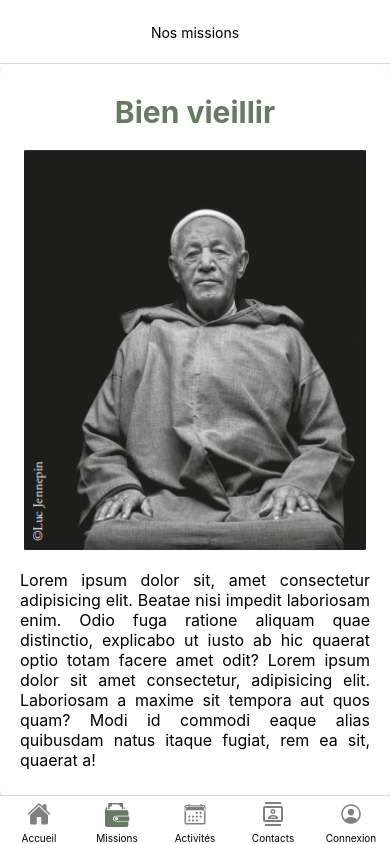
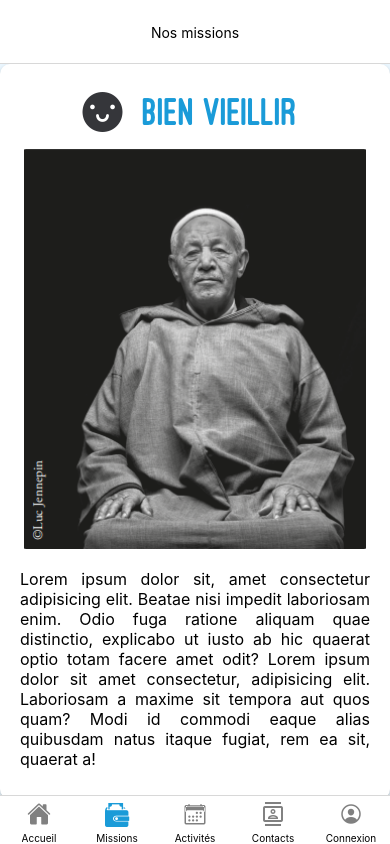
Before and after one commit to Esteban-x/Application-Chibanis, a React Native app: screen /Missions in a window 390 px wide. Built offline with nearby package versions, Linux system fonts and the light colour scheme.

Commit message:
missionScreen color change

```diff
--- a/StackNavigator.js
+++ b/StackNavigator.js
@@ -41,20 +41,20 @@ const StackNavigator = () => {
         }} />
         <Tab.Screen name="Missions" component={MissionScreen} options={{
           tabBarLabel: "Missions", tabBarLabelStyle: { color: "black" }, headerShown: true, tabBarIcon: ({ focused }) => focused ?
-            (<Fontisto name="wallet" size={24} color="#677A63" />) : (<Fontisto name="wallet" size={24} color="gray" />)
+            (<Fontisto name="wallet" size={24} color="#1A9BD8" />) : (<Fontisto name="wallet" size={24} color="gray" />)
         }} />
         <Tab.Screen name="Activity" component={ActivityScreen} options={{
           tabBarLabel: "Activités", tabBarLabelStyle: { color: "black" }, headerShown: true, tabBarIcon: ({ focused }) => focused ?
-            (<Ionicons name="calendar" size={24} color="#DF5C40" />) : (<Ionicons name="calendar-outline" size={24} color="gray" />)
+            (<Ionicons name="calendar" size={24} color="#1A9BD8" />) : (<Ionicons name="calendar-outline" size={24} color="gray" />)
         }} />
         <Tab.Screen name="Contact" component={ContactScreen} options={{
           tabBarLabel: "Contacts", tabBarLabelStyle: { color: "black" }, headerShown: false, tabBarIcon: ({ focused }) => focused ?
-            (<MaterialCommunityIcons name="contacts" size={24} color="#257CDF" />) : (<MaterialCommunityIcons name="contacts-outline" size={24} color="gray" />)
+            (<MaterialCommunityIcons name="contacts" size={24} color="#1A9BD8" />) : (<MaterialCommunityIcons name="contacts-outline" size={24} color="gray" />)
         }} />
         {isUserLoggedIn && (
           <Tab.Screen name="Chat" component={UsersScreen} options={{
             tabBarLabel: "Chat", tabBarLabelStyle: { color: "black" }, headerShown: true, tabBarIcon: ({ focused }) => focused ?
-              (<Ionicons name="chatbox-ellipses" size={24} color="#80DEA1" />) : (<Ionicons name="chatbox-ellipses-outline" size={24} color="gray" />)
+              (<Ionicons name="chatbox-ellipses" size={24} color="#1A9BD8" />) : (<Ionicons name="chatbox-ellipses-outline" size={24} color="gray" />)
           }} />
         )}
         {isUserLoggedIn && (
@@ -68,7 +68,7 @@ const StackNavigator = () => {
         )}
         <Tab.Screen name={isUserLoggedIn ? "Profile" : "Login"} component={isUserLoggedIn ? ProfileScreen : LoginScreen} options={{
           tabBarLabel: isUserLoggedIn ? "Compte" : "Connexion", tabBarLabelStyle: { color: "black" }, headerShown: true, tabBarIcon: ({ focused }) => focused ?
-            (<Ionicons name="person-circle-outline" size={24} color="#FB8916" />) : (<Ionicons name="person-circle-outline" size={24} color="gray" />)
+            (<Ionicons name="person-circle-outline" size={24} color="#1A9BD8" />) : (<Ionicons name="person-circle-outline" size={24} color="gray" />)
         }} />
         {isUserLoggedIn && (
           <Tab.Screen name="EditProfile" component={EditProfileScreen} options={{ tabBarButton: () => null, tabBarStyle: { display: "none" } }} />
--- a/package.json
+++ b/package.json
@@ -29,8 +29,10 @@
     "react-native-calendars": "^1.1302.0",
     "react-native-date-picker": "^4.3.4",
     "react-native-dropdown-picker": "^5.4.6",
+    "react-native-file-viewer": "^2.1.5",
     "react-native-gifted-chat": "^2.4.0",
-    "react-native-responsive-screen": "^1.4.2"
+    "react-native-responsive-screen": "^1.4.2",
+    "rn-fetch-blob": "^0.12.0"
   },
   "devDependencies": {
     "@babel/core": "^7.20.0"
--- a/screens/HomeScreen.js
+++ b/screens/HomeScreen.js
@@ -3,8 +3,8 @@ import React, { useState } from 'react'
 import { useEffect, useContext, useCallback } from 'react'
 import { UserType } from '../UserContext'
 import base64 from 'react-native-base64'
-import * as Font from 'expo-font';
-import { Ionicons } from '@expo/vector-icons';
+import * as Font from 'expo-font'
+import { Ionicons } from '@expo/vector-icons'
 import { heightPercentageToDP as hp, widthPercentageToDP as wp } from 'react-native-responsive-screen';
 import AsyncStorage from '@react-native-async-storage/async-storage'
 import axios from 'axios'
@@ -14,7 +14,7 @@ const HomeScreen = ({ navigation }) => {
   const { userId, setUserId, userRole, setUserRole } = useContext(UserType)
   const { isUserLoggedIn, checkLoginStatus } = useContext(AuthContext)
   const [user, setUser] = useState("")
-  const [fontsLoaded, setFontsLoaded] = useState(false);
+  const [fontsLoaded, setFontsLoaded] = useState(false)
 
   useEffect(() => {
 
--- a/screens/LoginScreen.js
+++ b/screens/LoginScreen.js
@@ -78,7 +78,7 @@ const LoginScreen = ({ navigation }) => {
           source={require("../assets/img/logo.png")}
         />
       </View>
-      <KeyboardAvoidingView style={{ marginTop: 20 }}>
+      <KeyboardAvoidingView style={{ marginTop: 5 }}>
         <View style={{ alignItems: "center", justifyContent: "center", }}>
           <Text style={{ fontSize: 32, marginTop: 25, fontFamily: "Ostrich" }}>Connectez-vous</Text>
         </View>
--- a/screens/MissionScreen.js
+++ b/screens/MissionScreen.js
@@ -1,12 +1,19 @@
-import { StyleSheet, Text, View, Image, ScrollView, SafeAreaView, TextInput, Button } from 'react-native'
+import { StyleSheet, Text, View, TouchableOpacity, Image, ScrollView, SafeAreaView, TextInput, Button, Linking } from 'react-native'
 import React, { useState, useContext, useEffect } from 'react'
 import { useNavigation } from '@react-navigation/native'
+import FileViewer from 'react-native-file-viewer'
 import { UserType } from '../UserContext'
+import { Octicons } from '@expo/vector-icons';
 import axios from 'axios'
+import { AntDesign } from '@expo/vector-icons'
+import { Ionicons } from '@expo/vector-icons';
+import * as Font from 'expo-font'
+
+
 
 const MissionScreen = () => {
-
   const navigation = useNavigation()
+  const [fontsLoaded, setFontsLoaded] = useState(false)
 
   useEffect(() => {
     navigation.setOptions({
@@ -15,25 +22,69 @@ const MissionScreen = () => {
       ),
       headerTitleAlign: 'center',
     })
+
+    const loadFonts = async () => {
+      await Font.loadAsync({
+        'Mulish-ExtraBold': require('../assets/fonts/Mulish-ExtraBold.ttf'),
+        'Mulish': require('../assets/fonts/Mulish-Regular.ttf'),
+        'Mulish-Bold': require('../assets/fonts/Mulish-Bold.ttf'),
+        'Ostrich': require('../assets/fonts/OstrichSans-Heavy.otf'),
+        'Neucha': require('../assets/fonts/Neucha-Regular.ttf'),
+      });
+      setFontsLoaded(true)
+    }
+
+    loadFonts()
+
   }, [])
+
+
+  if (!fontsLoaded) {
+    return
+  }
+
+  const openPDF = async () => {
+    const localFilePath = '../assets/pdf/livret-chibanis-2021.pdf'
+
+    try {
+      await FileViewer.open(localFilePath)
+    } catch (err) {
+      console.error(err);
+    }
+  }
+
+
 
   return (
     <ScrollView >
       <SafeAreaView style={styles.container}>
         <View style={styles.card}>
-          <Text style={styles.cardTitle}>Bien vieillir</Text>
+          <View style={{ flexDirection: "row", justifyContent: "center", alignItems: "center" }}>
+            <AntDesign name="smile-circle" size={40} color="#35363A" style={{ marginBottom: 10, marginRight: 10 }} /><Text style={styles.cardTitle}>Bien vieillir</Text>
+          </View>
           <Image style={styles.cardImage} source={(require("../assets/img/chibani-3.png"))} resizeMode="contain" />
+
           <Text style={styles.cardDescription}>Lorem ipsum dolor sit, amet consectetur adipisicing elit. Beatae nisi impedit laboriosam enim. Odio fuga ratione aliquam quae distinctio, explicabo ut iusto ab hic quaerat optio totam facere amet odit? Lorem ipsum dolor sit amet consectetur, adipisicing elit. Laboriosam a maxime sit tempora aut quos quam? Modi id commodi eaque alias quibusdam natus itaque fugiat, rem ea sit, quaerat a!</Text>
         </View>
         <View style={styles.card}>
-          <Text style={styles.cardTitle}>Mobilité</Text>
+          <View style={{ flexDirection: "row", justifyContent: "center", marginRight: 20 }}>
+            <Ionicons name="ios-walk-outline" size={54} color="#35363A" style={{ marginBottom: 16, marginRight: 2 }} /><Text style={styles.cardTitle}>Mobilité</Text>
+          </View>
           <Image style={styles.cardImage} source={(require("../assets/img/chibani-2.png"))} />
           <Text style={styles.cardDescription}>Lorem ipsum dolor sit, amet consectetur adipisicing elit. Beatae nisi impedit laboriosam enim. Odio fuga ratione aliquam quae distinctio, explicabo ut iusto ab hic quaerat optio totam facere amet odit? Lorem ipsum dolor sit amet consectetur, adipisicing elit. Laboriosam a maxime sit tempora aut quos quam? Modi id commodi eaque alias quibusdam natus itaque fugiat, rem ea sit, quaerat a!</Text>
         </View>
         <View style={styles.card}>
-          <Text style={styles.cardTitle}>Accès au droit</Text>
+          <View style={{ flexDirection: "row", justifyContent: "center", alignItems: "center" }}>
+            <Octicons name="law" size={43} color="#35363A" style={{ marginBottom: 10, marginRight: 10 }} /><Text style={styles.cardTitle}>Bien vieillir</Text>
+          </View>
           <Image style={styles.cardImage} source={(require("../assets/img/chibani-1.png"))} />
-          <Text style={styles.cardDescription}>Lorem ipsum dolor sit, amet consectetur adipisicing elit. Beatae nisi impedit laboriosam enim. Odio fuga ratione aliquam quae distinctio, explicabo ut iusto ab hic quaerat optio totam facere amet odit? Lorem ipsum dolor sit amet consectetur, adipisicing elit. Laboriosam a maxime sit tempora aut quos quam? Modi id commodi eaque alias quibusdam natus itaque fugiat, rem ea sit, quaerat a!</Text>
+          <Text style={styles.cardDescription}>Lorem ipsum dolor sit, amet consectetur adipisicing elit. Beatae nisi impedit laboriosam enim. Odio fuga ratione aliquam quae distinctio, explicabo ut iusto ab hic quaerat optio totam facere amet odit? Lorem ipsum dolor sit amet consectetur, adipisicing elit. Laboriosam a maxime sit tempora aut quos quam? Modi id commodi eaque alias quibusdam natus itaque fugiat, rem ea sit, quaerat a!
+          </Text>
+          <TouchableOpacity>
+            <Text style={{ color: '#1A9BD8' }} onPress={openPDF}>
+              Livret d'accès au droit
+            </Text>
+          </TouchableOpacity>
         </View>
       </SafeAreaView>
     </ScrollView>
@@ -46,7 +97,7 @@ const styles = StyleSheet.create({
   container: {
     flex: 1,
     alignItems: "center",
-    backgroundColor: 'white',
+    backgroundColor: '#EAF6FE',
     padding: 20,
   },
   card: {
@@ -63,11 +114,12 @@ const styles = StyleSheet.create({
     alignItems: "center",
   },
   cardTitle: {
-    fontSize: 30,
-    fontWeight: 'bold',
-    color: '#677A63',
+    fontSize: 40,
+    color: '#1A9BD8',
     marginBottom: 10,
     padding: 10,
+    fontFamily: "Ostrich",
+    textTransform: "uppercase",
   },
   cardImage: {
     width: '100%',
--- a/screens/RegisterScreen.js
+++ b/screens/RegisterScreen.js
@@ -47,8 +47,8 @@ const RegisterScreen = () => {
         'Mulish-Bold': require('../assets/fonts/Mulish-Bold.ttf'),
         'Ostrich': require('../assets/fonts/OstrichSans-Heavy.otf'),
         'Neucha': require('../assets/fonts/Neucha-Regular.ttf'),
-      });
-      setFontsLoaded(true);
+      })
+      setFontsLoaded(true)
     }
 
     loadFonts();
@@ -186,7 +186,7 @@ const RegisterScreen = () => {
         />
         <KeyboardAvoidingView>
           <View style={{ alignItems: "center", justifyContent: "center", }}>
-            <Text style={{ fontSize: 32, fontFamily: "Ostrich", marginTop: 25 }}>Inscrivez-vous</Text>
+            <Text style={{ fontSize: 32, fontFamily: "Ostrich", marginTop: 5 }}>Inscrivez-vous</Text>
           </View>
           <View style={{ marginTop: 30 }}>
             <View style={{ flexDirection: "row", alignItems: "center", gap: 5, borderColor: "#D0D0D0", borderWidth: 1, paddingVertical: 5, borderRadius: 5 }}>
```
Also changed, not shown: 1 other file (tests, documents, lock files or other folders).
